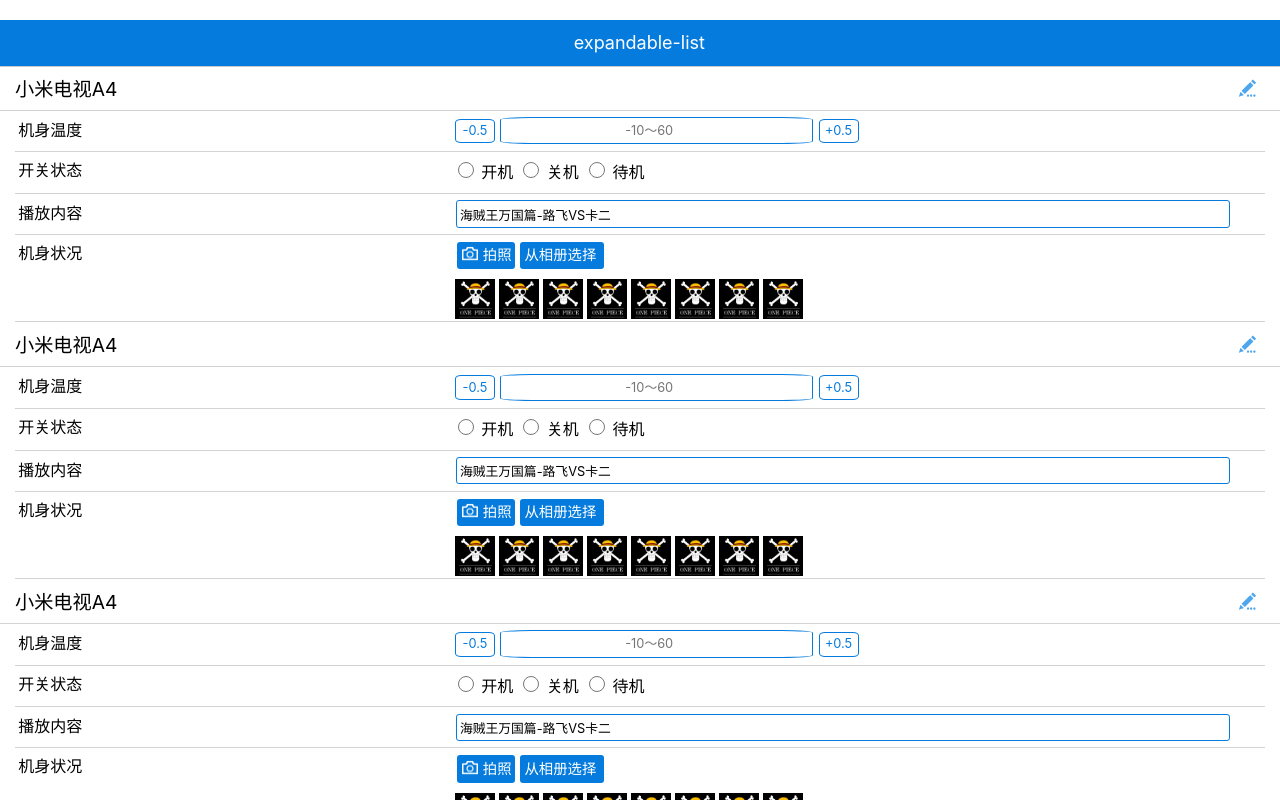
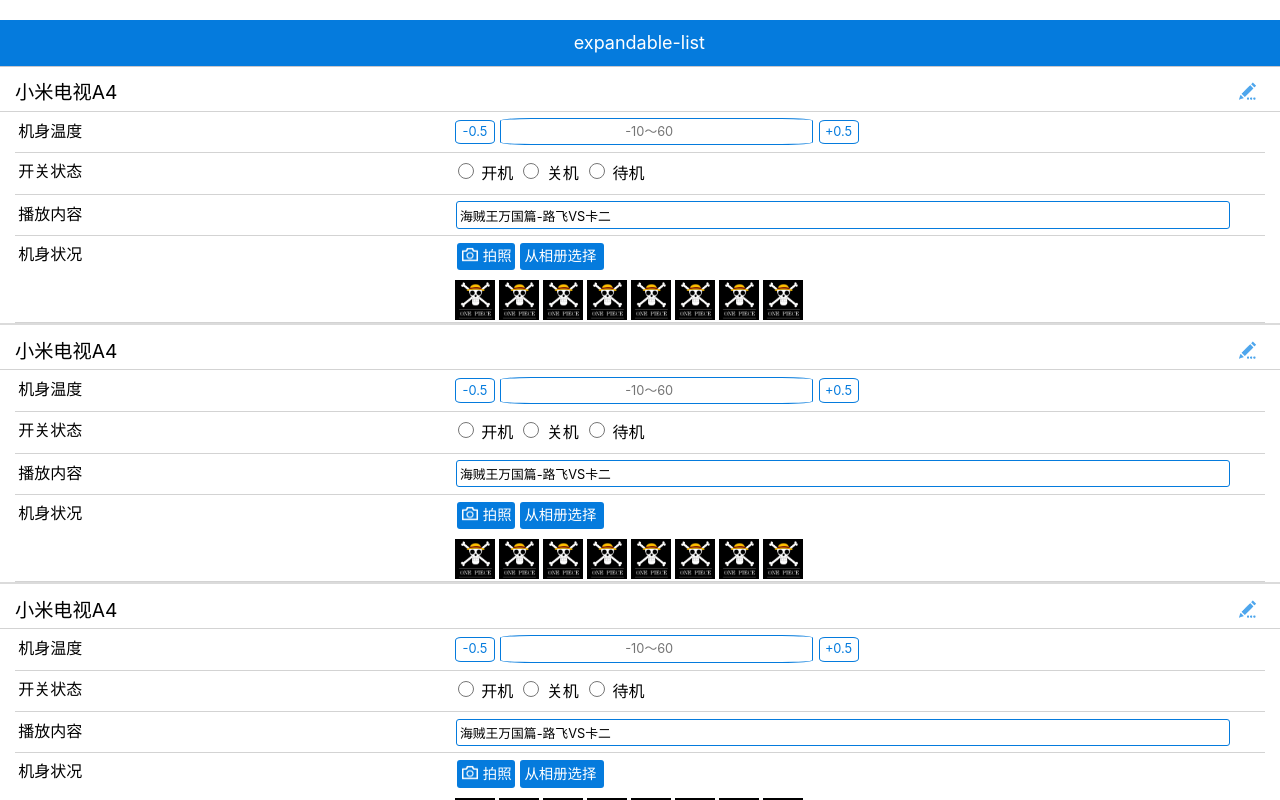
Before and after one commit to fangxiaopeng/multi-expandable-list, a plain HTML site: page web/index.html in a window 1280 px wide. Drawn offline with Linux system fonts and the light colour scheme.

Commit message:
优化列表模板布局

```diff
--- a/web/html/list-item-tpl.html
+++ b/web/html/list-item-tpl.html
@@ -1,14 +1,11 @@
 {# 请不要随便格式化此文件代码}
 <ul>
     {@each equips as equip,parentIndex}
-    <li class="cusv1-accordion-item equip_accordion_item {@if equip.e_state != "3"}accordion-item-expanded{@/if}"
-     data-eId = ${equip.e_id} data-parent_index = ${parentIndex}>
-        <a href="#" class="item-link item-content accordion-item-header">
-            <div style="height:2.5rem;width:100%">
-                <span class="accordion_outer_equip_name txt-overflow">${equip.e_name}</span>
-                <img class="accordion_outer_remark_icon" src="images/item_remark_img.png" />
-            </div>
-        </a>
+    <li class="cusv1-accordion-item accordion_item_li {@if equip.e_state != "3"}accordion-item-expanded{@/if}">
+        <div class="item-link item-content accordion-item-header">
+            <span class="accordion_outer_equip_name txt-overflow">${equip.e_name}</span>
+            <img class="accordion_outer_remark_icon" src="images/item_remark_img.png" />
+        </div>
         <div class="line"></div>
         <div class="accordion-item-content">
             <div class="list-block" style="margin: 0px 15px;">
@@ -59,7 +56,7 @@
                             </div>
                             <span class="pic_item_select_pic_btn txt-overflow theme-bg">从相册选择</span>
                         </div>
-                        <div class="pic_item_photo_div" data-imgDir = ${img_dir}>
+                        <div class="pic_item_photo_div">
                             {@if item.i_content.trim() != ""}
                                 {@each item.i_content.trim().split(',') as pic,index}
                                 <img class="pic_item_photo_img" src="${img_dir}${pic}" />
```
